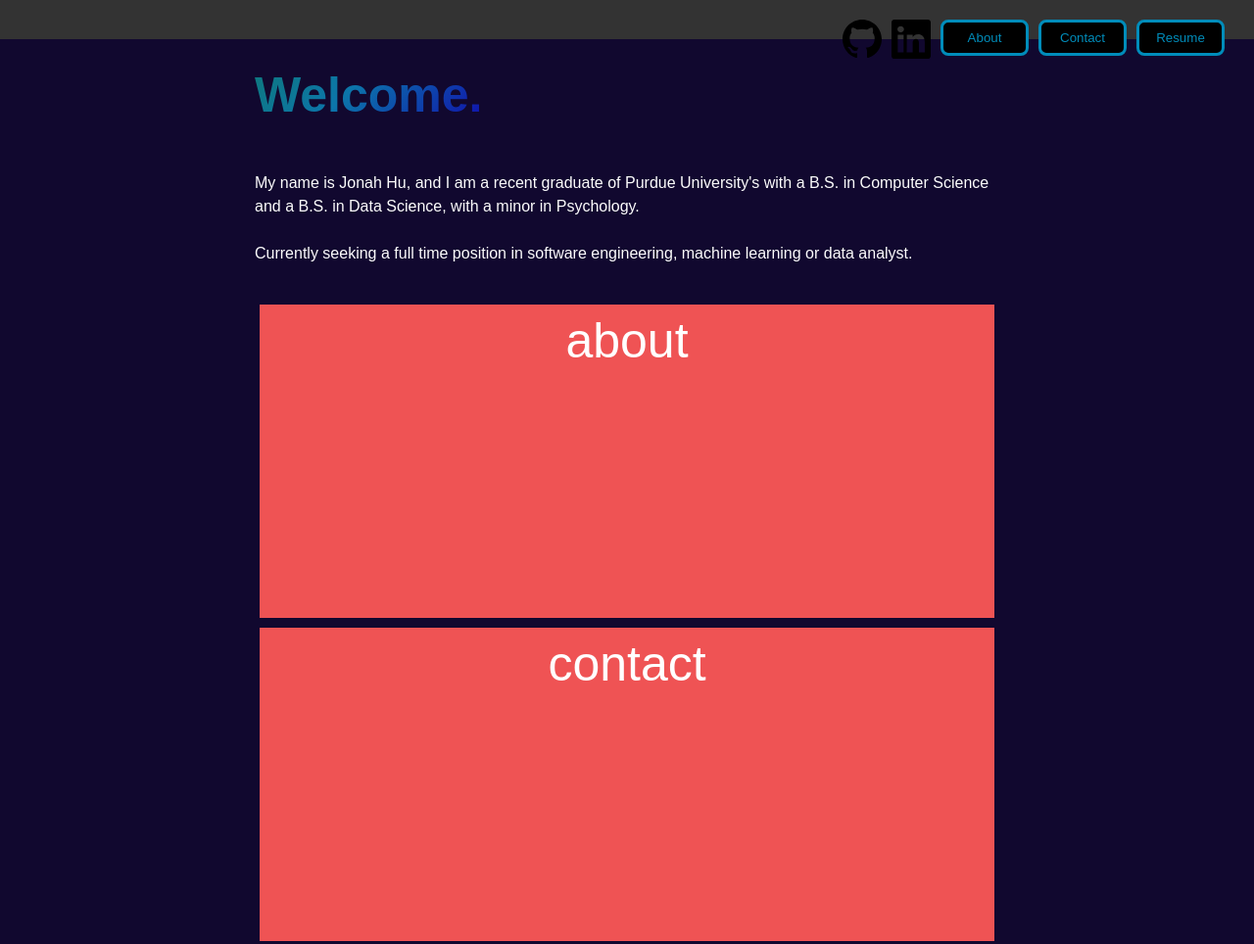
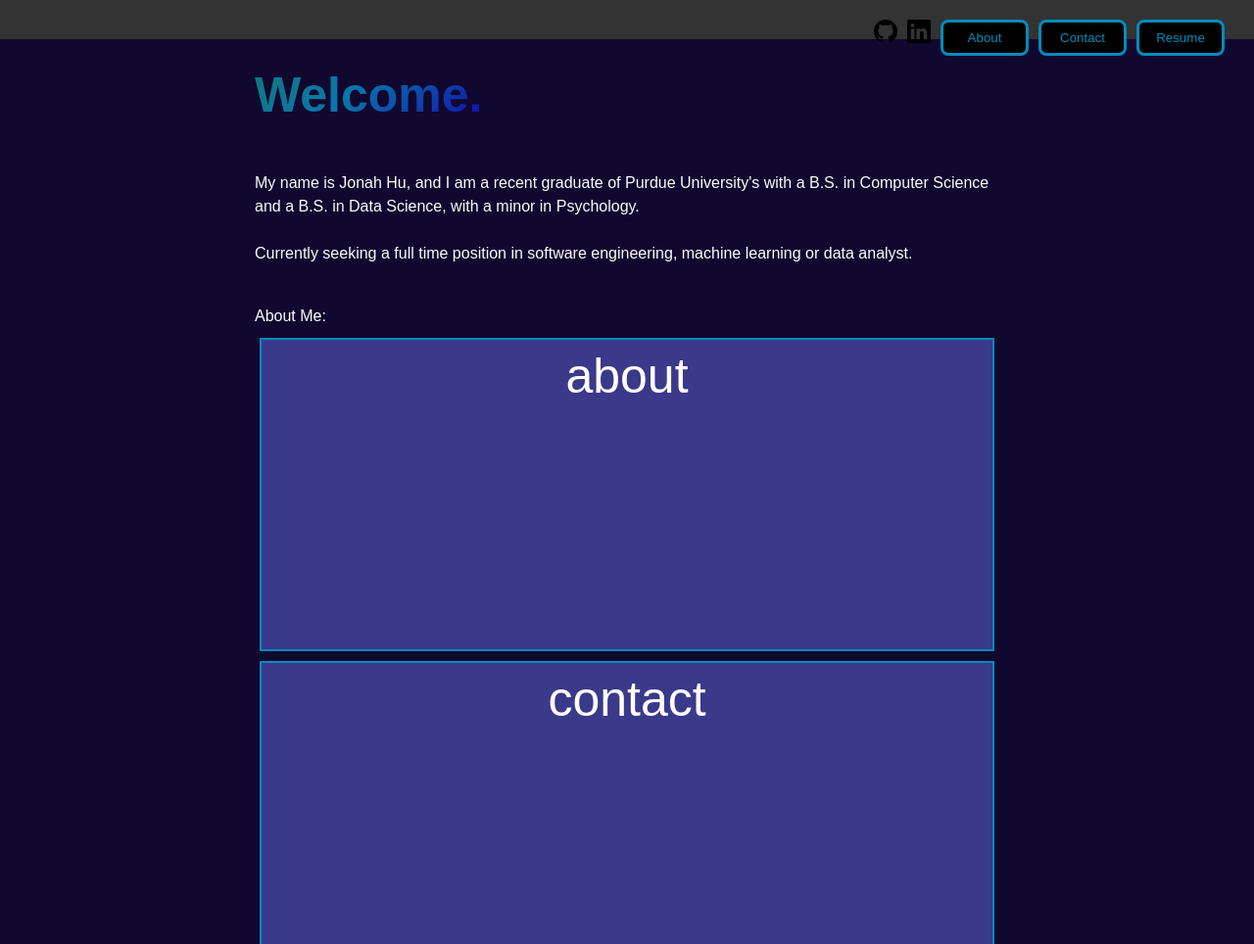
Before and after one commit to Googlenet/Googlenet.github.io, a plain HTML site: page index.html in a window 1280 px wide. Shown: the top 964 px of the page at 98% size. Drawn offline with Linux system fonts and the light colour scheme.

Commit message:
new changes

```diff
--- a/index.html
+++ b/index.html
@@ -12,12 +12,12 @@
 			<ul>
 				<div class="button-container">
 					<a class="github-button" href="https://github.com/Googlenet" target="_blank">
-						<svg aria-hidden="true" viewBox="0 0 16 16">
+						<svg xlmns="http://www.w3.org/2000/svg" aria-hidden="true" viewBox="0 0 16 16">
 							<path d="M8 0C3.58 0 0 3.58 0 8c0 3.54 2.29 6.53 5.47 7.59.4.07.55-.17.55-.38 0-.19-.01-.82-.01-1.49-2.01.37-2.53-.49-2.69-.94-.09-.23-.48-.94-.82-1.13-.28-.15-.68-.52-.01-.53.63-.01 1.08.58 1.23.82.72 1.21 1.87.87 2.33.66.07-.52.28-.87.51-1.07-1.78-.2-3.64-.89-3.64-3.95 0-.87.31-1.59.82-2.15-.08-.2-.36-1.02.08-2.12 0 0 .67-.21 2.2.82.64-.18 1.32-.27 2-.27.68 0 1.36.09 2 .27 1.53-1.04 2.2-.82 2.2-.82.44 1.1.16 1.92.08 2.12.51.56.82 1.27.82 2.15 0 3.07-1.87 3.75-3.65 3.95.29.25.54.73.54 1.48 0 1.07-.01 1.93-.01 2.2 0 .21.15.46.55.38A8.013 8.013 0 0 0 16 8c0-4.42-3.58-8-8-8z"></path>
 						</svg>
 					</a>
 					<a class="linkedin-button" href="https://www.linkedin.com/in/jonahhu23/" target="_blank">
-						<svg aria-hidden="true" viewBox="0 0 16 16">
+						<svg xlmns="http://www.w3.org/2000/svg" aria-hidden="true" viewBox="0 0 16 16">
 							<path d="M0 1.146C0 .513.526 0 1.175 0h13.65C15.474 0 16 .513 16 1.146v13.708c0 .633-.526 1.146-1.175 1.146H1.175C.526 16 0 15.487 0 14.854V1.146zm4.943 12.248V6.169H2.542v7.225h2.401zm-1.2-8.212c.837 0 1.358-.554 1.358-1.248-.015-.709-.52-1.248-1.342-1.248-.822 0-1.359.54-1.359 1.248 0 .694.521 1.248 1.327 1.248h.016zm4.908 8.212V9.359c0-.216.016-.432.08-.586.173-.431.568-.878 1.232-.878.869 0 1.216.662 1.216 1.634v3.865h2.401V9.25c0-2.22-1.184-3.252-2.764-3.252-1.274 0-1.845.7-2.165 1.193v.025h-.016a5.54 5.54 0 0 1 .016-.025V6.169h-2.4c.03.678 0 7.225 0 7.225h2.4z"></path>
 						</svg>
 					</a>
@@ -67,7 +67,7 @@
 			</section>
 			-->
 
-
+			<p>About Me:</p>
 			<div class="section one" id="section1">
 				about
 			</div>
--- a/style.css
+++ b/style.css
@@ -23,6 +23,10 @@ body {
 	background-color: #11082f;
 }
 
+svg:hover {
+	fill: #0c75aa;
+}
+
 .button-container {
 	display: flex;
 	justify-content: center;
@@ -35,8 +39,8 @@ body {
 	border-radius: 50%;
 	cursor: pointer;
     margin-right: 10px;
-	height: 40px;
-	width: 40px;
+	height: 24px;
+	width: 24px;
     /*-webkit-transition: ease-out 1.2s;
     -moz-transition: ease-out 1.2s;*/
     transition: ease-out 1.2s;
@@ -58,9 +62,10 @@ body {
 	width: 90px;
 }
 
+/*
 .github-button:hover, .linkedin-button:hover {
-	background-color: gray;
-}
+	background-color: rgb(255, 255, 255);
+}*/
 
 .about-button:hover, .contact-button:hover, .resume-button:hover {
     background-color: #008CBA;
@@ -154,7 +159,11 @@ input[type="submit"]:hover {
 
 .section {
 	height: 40vh;
-	background-color: #EF5354;
+	border-color: #008CBA;
+	border-style: solid;
+	border-width: 2px;
+
+	background-color: #3a398a;
 	font-size: 50px;
 	color: white;
 	text-align: center;
```
